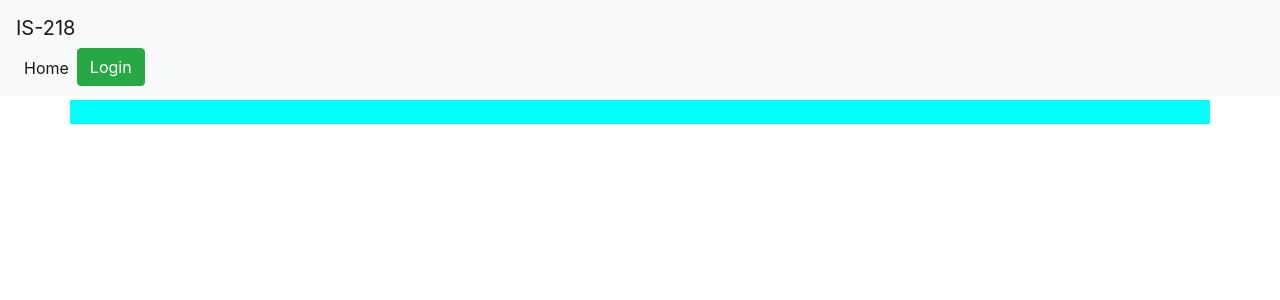
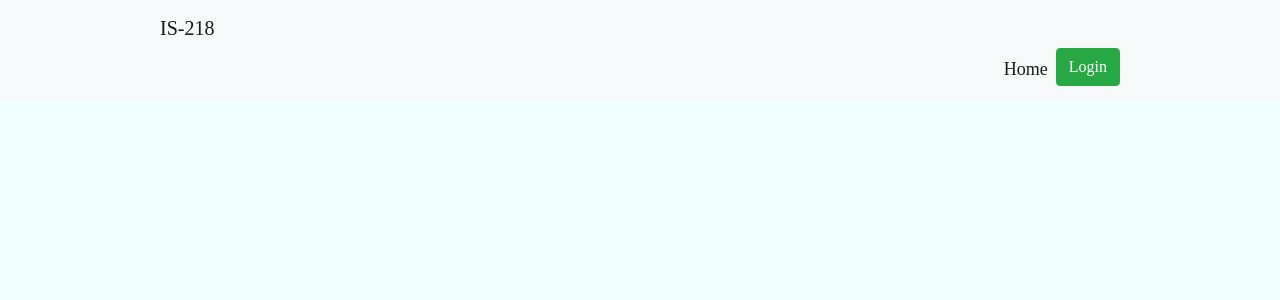
Before and after one commit to IS218-Spring21/WebApp-Final, a Python web app: template app/templates/layout.jinja2 in a window 1280 px wide. Shown: the top 300 px of the page. Run offline with Jinja, Linux system fonts and the light colour scheme; the template is opened without the code that fills it, so the values that code supplies are empty; some libraries are stand-ins or nearby versions.

Commit message:
Task: added styles to navbar

```diff
--- a/app/static/css/styles.css
+++ b/app/static/css/styles.css
@@ -1,3 +1,13 @@
-main {
-    background: aqua;
+/* For layout.jinja2 */
+.navContent{
+    font-size: 18px;
+    width: 960px;
+    margin-left: auto;
+    margin-right: auto;
 }
+
+body {
+    font-family: 'Sanchez', serif;
+    -webkit-align-content: center;
+    background: azure;
+}
```
